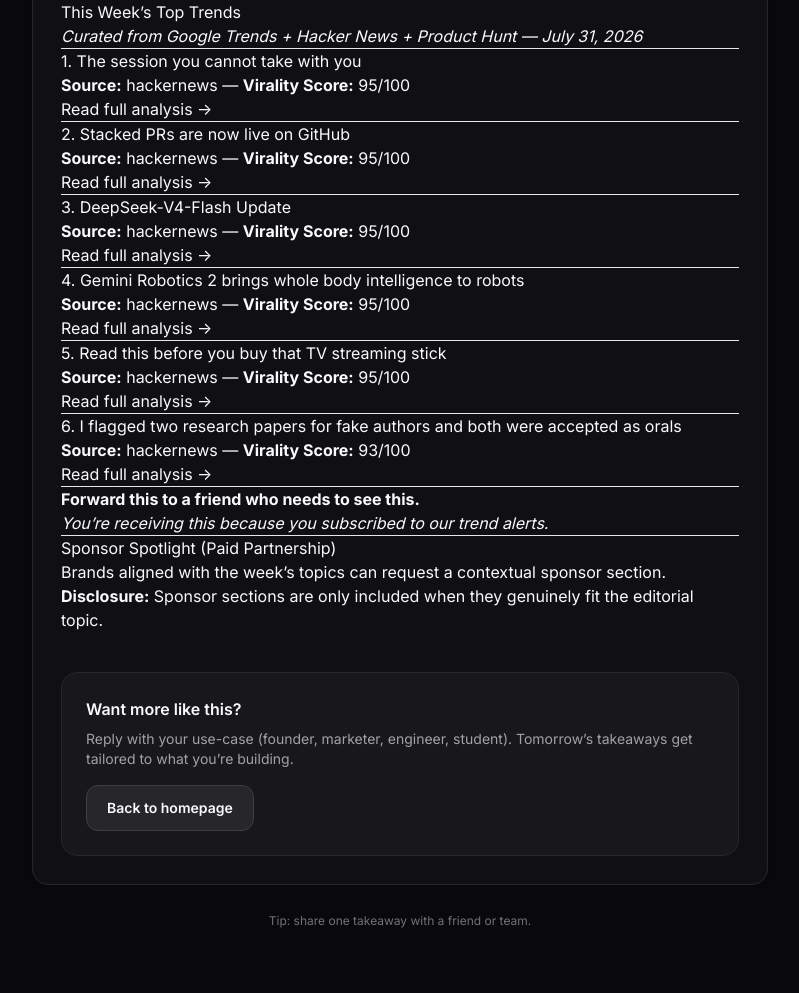
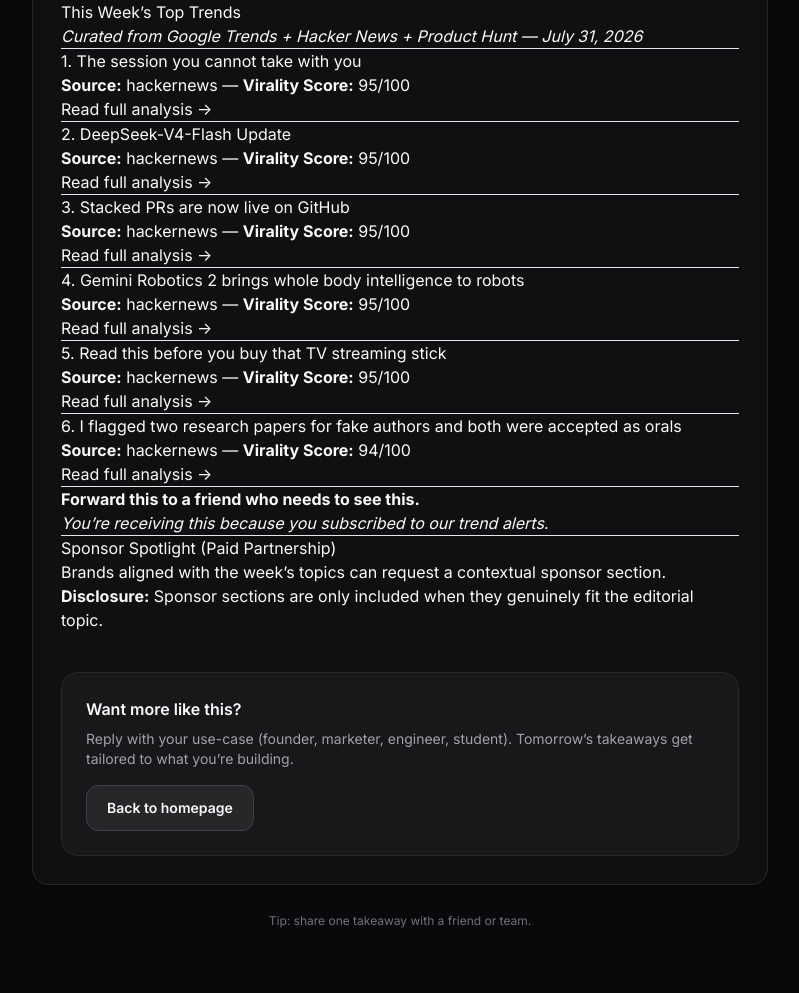
Before and after one commit to zheeno/jists, a Jekyll site: the page built from _posts/2026-07-31-weekly-trend-digest-july-31-2026.md, in a window 1280 px wide. Shown: the part 574-1567 px from the top of the page, without its empty margins (240-1039 px from the left). Built offline with Jekyll 4.4.1, drawn with Linux system fonts in a browser that asks for light colours; nearby versions of some CDN libraries.

Commit message:
Update _posts/2026-07-31-weekly-trend-digest-july-31-2026.md

```diff
--- a/_posts/2026-07-31-weekly-trend-digest-july-31-2026.md
+++ b/_posts/2026-07-31-weekly-trend-digest-july-31-2026.md
@@ -21,19 +21,19 @@
 
 ---
 
-## 2. Stacked PRs are now live on GitHub
+## 2. DeepSeek-V4-Flash Update
+
+**Source:** hackernews — **Virality Score:** 95/100
+
+[Read full analysis →](https://api-docs.deepseek.com/updates/)
+
+---
+
+## 3. Stacked PRs are now live on GitHub
 
 **Source:** hackernews — **Virality Score:** 95/100
 
 [Read full analysis →](https://github.blog/changelog/2026-07-30-stacked-pull-requests-are-now-in-public-preview/)
-
----
-
-## 3. DeepSeek-V4-Flash Update
-
-**Source:** hackernews — **Virality Score:** 95/100
-
-[Read full analysis →](https://api-docs.deepseek.com/updates/)
 
 ---
 
@@ -55,7 +55,7 @@
 
 ## 6. I flagged two research papers for fake authors and both were accepted as orals
 
-**Source:** hackernews — **Virality Score:** 93/100
+**Source:** hackernews — **Virality Score:** 94/100
 
 [Read full analysis →](https://geospatialml.com/posts/reviewing-ai-slop/)
 
```
